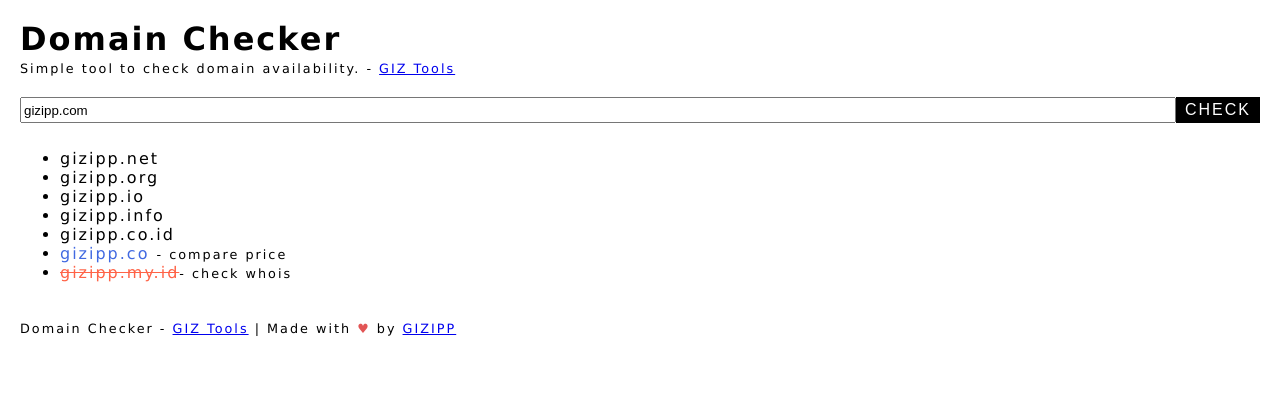
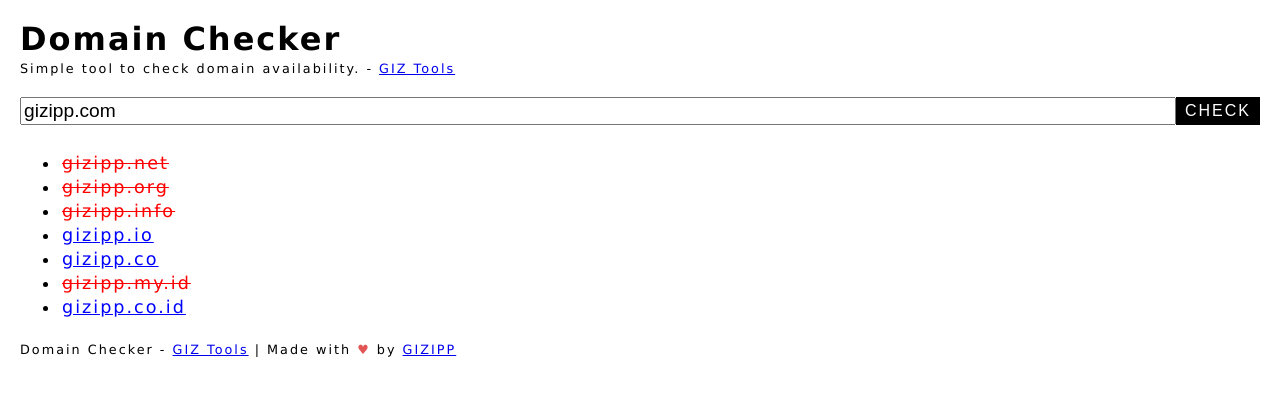
Before and after one commit to gizipp/tools.gizipp.com, a Jekyll site: the page built from domain-checker.html, in a window 1280 px wide. Shown: the top 396 px of the page. Built offline with Jekyll 4.4.1, drawn with Linux system fonts in a browser that asks for light colours.

Commit message:
Update page

```diff
--- a/domain-checker.html
+++ b/domain-checker.html
@@ -12,16 +12,16 @@ layout: tools
   <button type="button" name="button">Check</button>
 </form>
 
-<div class="box-container">
-<ul>
-  <li>gizipp.net</li>
-  <li>gizipp.org</li>
-  <li>gizipp.io</li>
-  <li>gizipp.info</li>
-  <li>gizipp.co.id</li>
-  <li><span class="available">gizipp.co</span> <small>- compare price</small> </li>
-  <li><span class="unavailable">gizipp.my.id</span><small>- check whois</small> </li>
-</ul>
+<div class="list-container">
+  <ul>
+    <li><a href="/domain-whois?domain=gizipp.net" class="unavailable" title="Unavailable, check whois the owner now!">gizipp.net</a></li>
+    <li><a href="/domain-whois?domain=gizipp.org" class="unavailable" title="Unavailable, check whois the owner now!">gizipp.org</a></li>
+    <li><a href="/domain-whois?domain=gizipp.info" class="unavailable" title="Unavailable, check whois the owner now!">gizipp.info</a></li>
+    <li><a href="/domain-price-comparison?domain=gizipp.io" class="available" title="Available, compare domain price now!">gizipp.io</a></li>
+    <li><a href="/domain-price-comparison?domain=gizipp.co" class="available" title="Available, compare domain price now!">gizipp.co</a></li>
+    <li><a href="/domain-whois?domain=gizipp.my.id" class="unavailable" title="Unavailable, check whois the owner now!">gizipp.my.id</a></li>
+    <li><a href="/domain-price-comparison?domain=gizipp.co.id" class="available" title="Available, compare domain price now!">gizipp.co.id</a></li>
+  </ul>
 </div>
 
 <footer>
@@ -37,18 +37,32 @@ layout: tools
 
   input {
     flex: 1;
+    font-size: 1.2em;
+    text-transform: lowercase;
   }
 
-  .box-container {
+  .list-container {
     padding-top: 10px;
   }
 
   .unavailable {
     text-decoration: line-through;
-    color: tomato;
+    color: red;
   }
 
   .available {
-    color: royalblue;
+    color: blue;
+  }
+
+  ul {
+    display: flex;
+    flex-wrap: wrap;
+    justify-content: space-around;
+    flex-flow: column;
+  }
+
+  li {
+    padding: 2px;
+    font-size: 1.1em;
   }
 </style>
--- a/index.html
+++ b/index.html
@@ -15,10 +15,10 @@ layout: home
   </li>
   <li>
     <h2><a href="/domain-checker">Domain Checker</a></h2>
-    <small>Simple tool to check domain availability, is it registered? Show me (1) the contact or (2) any domain alternative if so.</small>
+    <small>Simple tool to check domain availability, is it registered?</small>
   </li>
   <li>
     <h2><a href="/domain-price-comparison">Domain Price Comparation</a></h2>
-    <small>Compare domain price from various registrar e.g Godaddy, Domainesia, NameCheap, and many more.</small>
+    <small>Tool to compare domain price from various registrar.</small>
   </li>
 </ul>
```
